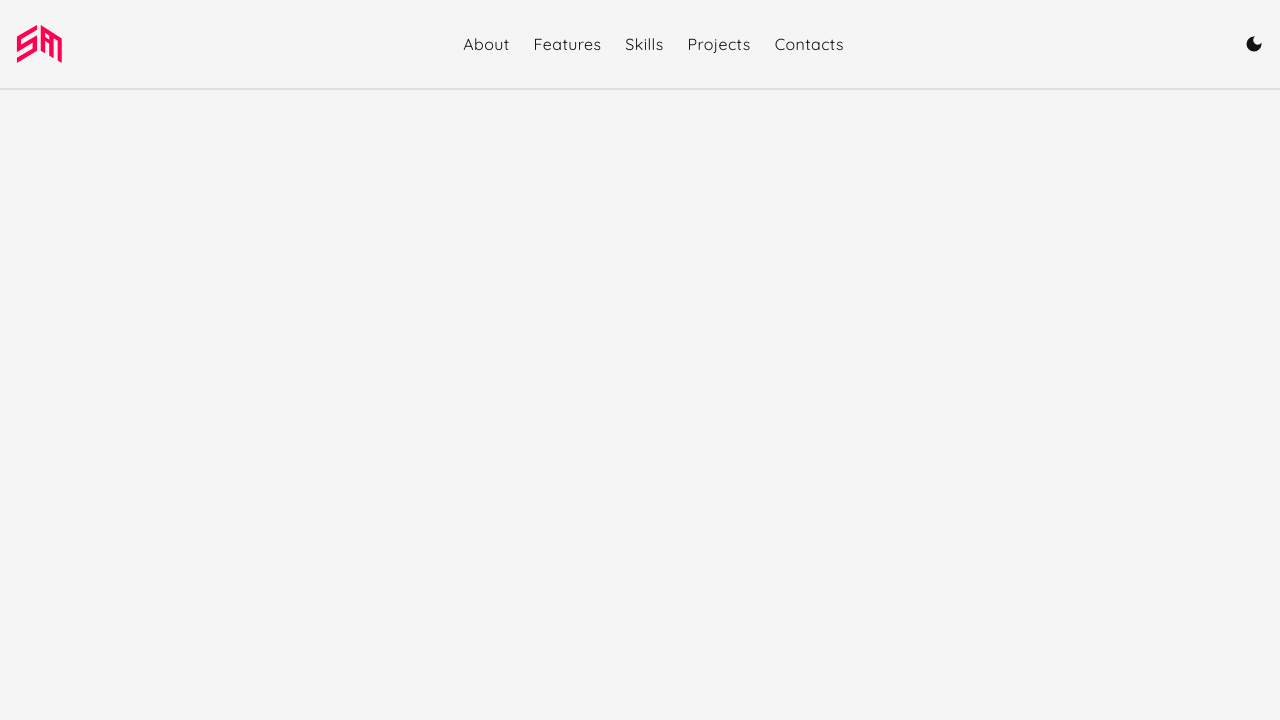
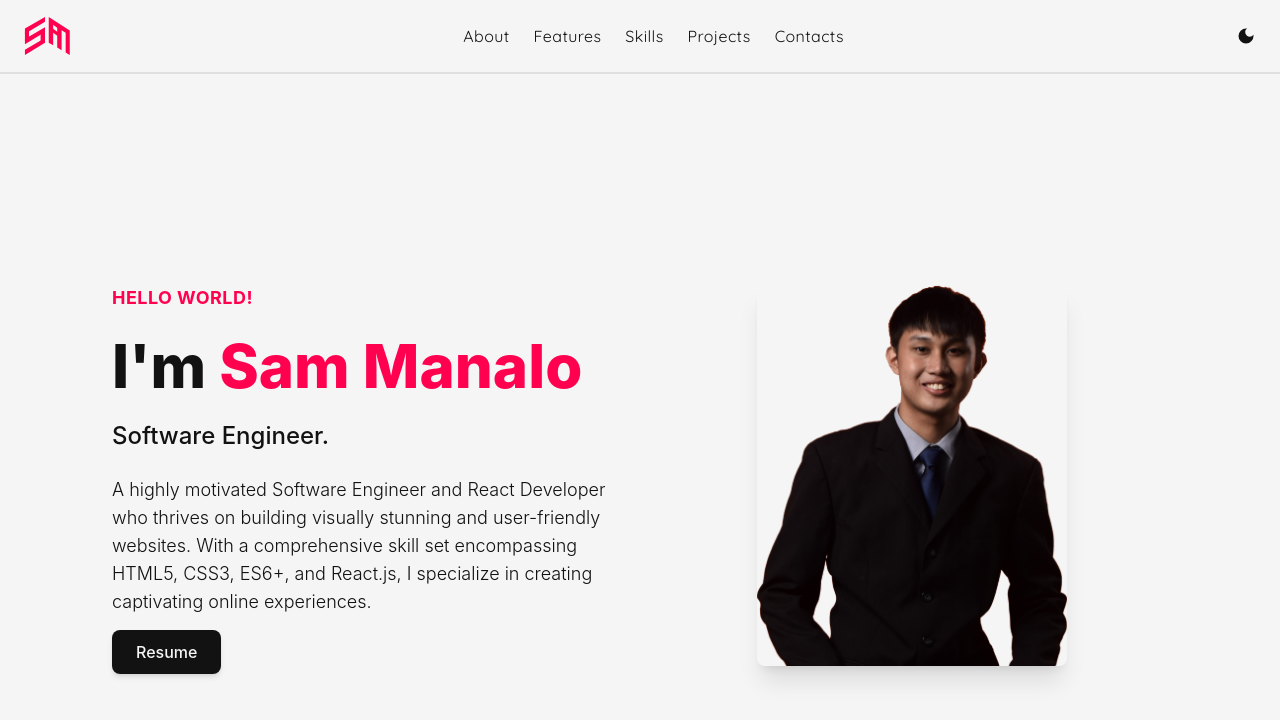
Before and after one commit to Antholem/web-portfolio, a React (Create React App) app in the folder portfolio/client/: page / in a window 1280 px wide. Shown: the top 720 px of the page. Built offline with nearby package versions, Linux system fonts and the light colour scheme.

Commit message:
About: Basic Layout

```diff
--- a/portfolio/client/src/App.js
+++ b/portfolio/client/src/App.js
@@ -1,6 +1,7 @@
 import React, { useEffect } from "react";
 import { useThemeStore } from "./store/themeStore";
-import NavigationBar from "./components/Navigations";
+import { About } from "./views";
+import { NavigationBar } from "./components";
 
 const App = () => {
   const { theme } = useThemeStore();
@@ -10,9 +11,9 @@ const App = () => {
   }, [theme]);
 
   return (
-    <div className={`${theme === "dark" ? "bg-dark text-light" : "bg-light text-dark"} min-h-screen`}>
-      <NavigationBar />
-    </div>
+    <NavigationBar>
+      <About />
+    </NavigationBar>
   );
 };
 
--- a/portfolio/client/src/components/Navigations.js
+++ b/portfolio/client/src/components/Navigations.js
@@ -1,9 +1,9 @@
-import React, { useState } from "react";
+import React, { Fragment, useState } from "react";
 import { MdDarkMode, MdSunny, MdMenu, MdClose } from "react-icons/md";
 import { Link } from "react-scroll";
 import { useThemeStore } from "../store/themeStore";
 
-const NavigationBar = () => {
+const NavigationBar = ({ children }) => {
     const [isMobileMenuOpen, setMobileMenuOpen] = useState(false);
     const { theme, toggleTheme } = useThemeStore();
 
@@ -16,11 +16,11 @@ const NavigationBar = () => {
     ];
 
     return (
+        <Fragment>
             <nav
-            className={`sticky top-0 z-50 border-b-2 ${theme === "dark" ? "bg-dark text-light border-dark-divider" : "bg-light text-dark border-light-divider"
-                } py-6`}
+                className={`sticky top-0 z-50 border-b-2 ${theme === "dark" ? "bg-dark border-dark-divider" : "bg-light border-light-divider"} py-4`}
             >
-            <div className="container mx-auto flex justify-between items-center px-4">
+                <div className="container mx-auto flex justify-between items-center px-6">
                     {/* Mobile Menu Toggle */}
                     <div className="block md:hidden text-xl cursor-pointer">
                         {isMobileMenuOpen ? (
@@ -37,19 +37,19 @@ const NavigationBar = () => {
 
                     {/* Navigation Items */}
                     <ul
-                    className={`${isMobileMenuOpen ? "block" : "hidden"} absolute top-16 left-0 w-full md:static md:flex md:space-x-6 md:w-auto`}
+                        className={`${isMobileMenuOpen ? "block" : "hidden"} absolute top-16 left-0 w-full md:static md:flex md:space-x-6 md:w-auto md:bg-transparent`}
                     >
                         {navItems.map((item) => (
                             <li
                                 key={item.to}
-                            className="font-sans py-2 md:py-0 md:inline-block text-base font-normal tracking-wide hover:text-brand transition-colors"
+                                className="font-sans py-2 md:py-0 md:inline-block text-base font-normal tracking-wide hover:text-brand"
                             >
                                 <Link
                                     to={item.to}
                                     smooth={true}
                                     duration={500}
                                     spy={true}
-                                activeClass="text-brand font-bold"
+                                    activeClass="text-brand border-brand"
                                     className="cursor-pointer block md:inline-block"
                                     onClick={() => setMobileMenuOpen(false)}
                                 >
@@ -69,6 +69,10 @@ const NavigationBar = () => {
                     </div>
                 </div>
             </nav>
+            <main className="container mx-auto px-4">
+                {children}
+            </main>
+        </Fragment>
     );
 };
 
--- /dev/null
+++ b/portfolio/client/src/components/index.js
@@ -0,0 +1,3 @@
+import NavigationBar from "./Navigations";
+
+export { NavigationBar };
--- /dev/null
+++ b/portfolio/client/src/views/About.js
@@ -0,0 +1,54 @@
+import React from "react";
+import antholemPhoto from "../antholem.png";
+
+const About = () => {
+    return (
+        <section
+            id="about"
+            className="min-h-screen flex flex-col items-center justify-center px-4 md:px-12 lg:px-24"
+        >
+            <div className="max-w-6xl w-full grid grid-cols-1 md:grid-cols-2 gap-8 items-center">
+                {/* Text Section */}
+                <div className="space-y-6">
+                    <h2 className="text-brand font-bold text-lg tracking-wide">
+                        HELLO WORLD!
+                    </h2>
+                    <h1 className="text-4xl md:text-5xl lg:text-6xl font-extrabold leading-tight">
+                        I'm <span className="text-brand">Sam Manalo</span>
+                    </h1>
+                    <h3 className="text-xl md:text-2xl font-medium">Software Engineer.</h3>
+                    <p className="text-base md:text-lg font-light leading-relaxed">
+                        A highly motivated Software Engineer and React Developer who thrives
+                        on building visually stunning and user-friendly websites. With a
+                        comprehensive skill set encompassing HTML5, CSS3, ES6+, and React.js, I
+                        specialize in creating captivating online experiences.
+                    </p>
+                    <div>
+                        <a
+                            href="/resume.pdf"
+                            target="_blank"
+                            rel="noopener noreferrer"
+                            className="bg-dark text-light font-medium py-3 px-6 rounded-lg shadow-md hover:bg-opacity-90 transition-all duration-300"
+                        >
+                            Resume
+                        </a>
+                    </div>
+                </div>
+
+                {/* Image Section */}
+                <div className="flex justify-center">
+                    <div className="relative group">
+                        <div className="absolute inset-0 rounded-lg"></div>
+                        <img
+                            src={antholemPhoto}
+                            alt="Sam Manalo"
+                            className="relative z-10 rounded-lg object-cover shadow-xl max-h-96 w-auto"
+                        />
+                    </div>
+                </div>
+            </div>
+        </section>
+    );
+};
+
+export default About;
--- /dev/null
+++ b/portfolio/client/src/views/index.js
@@ -0,0 +1,3 @@
+import About from "./About";
+
+export { About };
```
Also changed, not shown: portfolio/client/src/antholem.png (added). Lines whose indentation alone changed are shown as unchanged.
